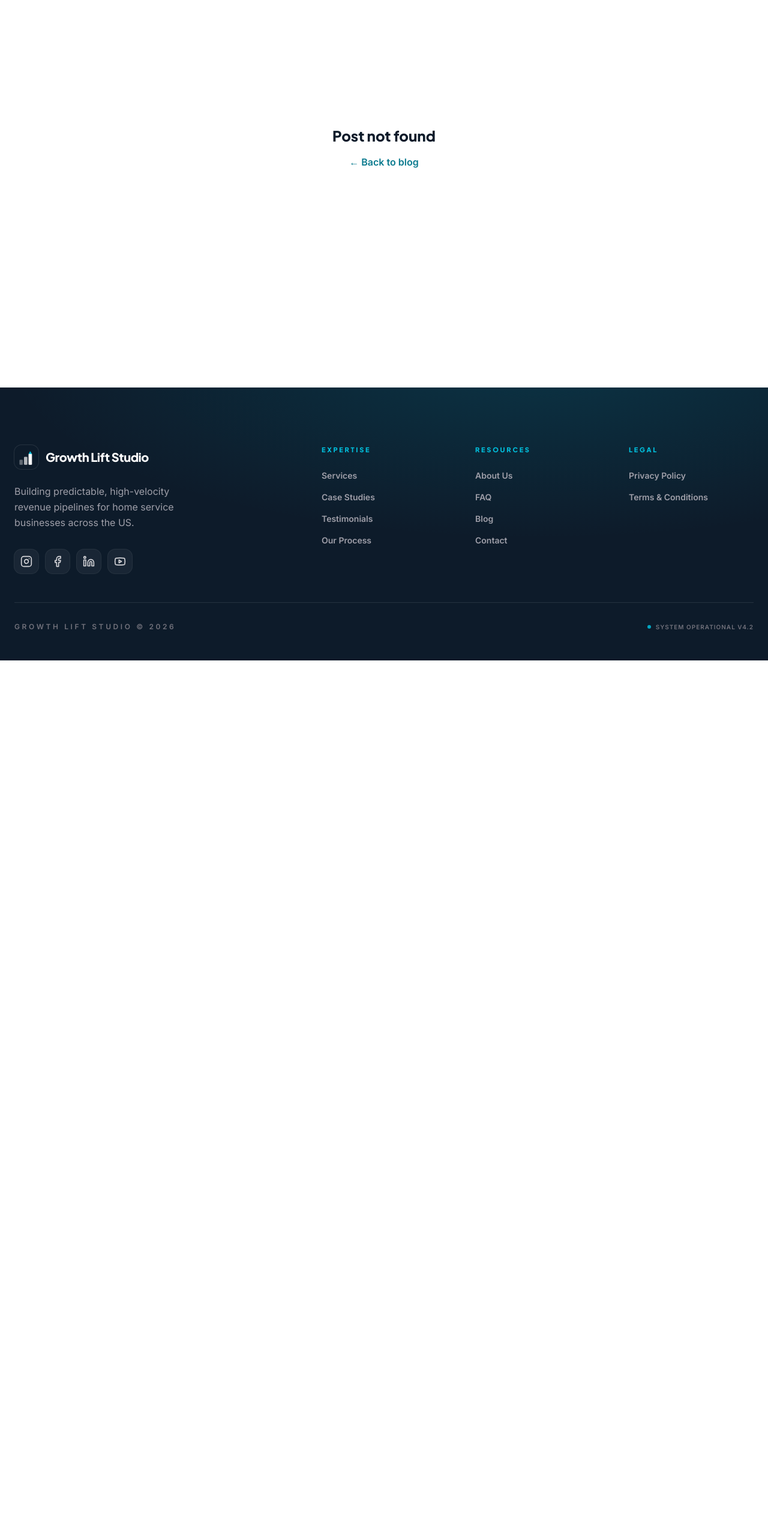
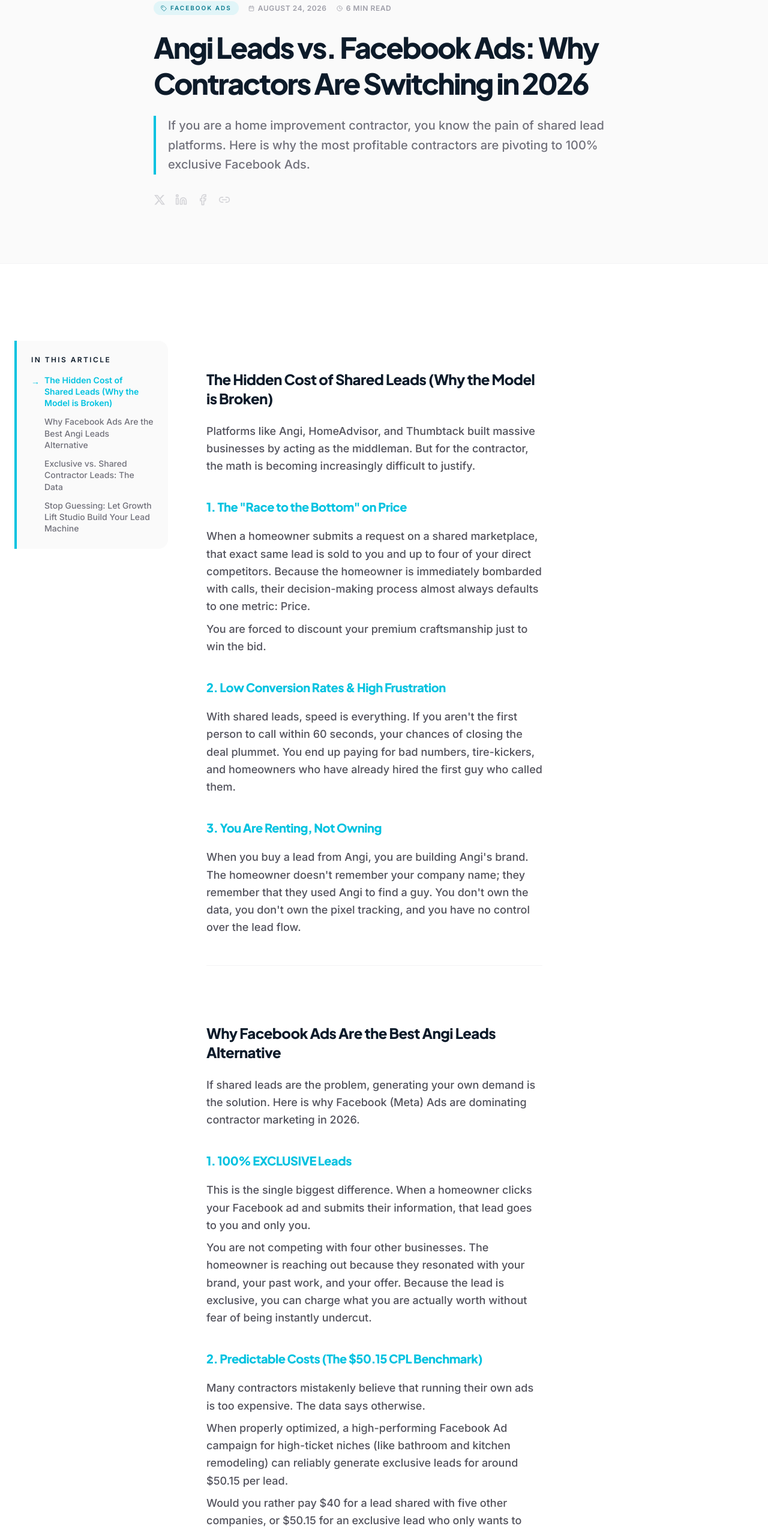
Before and after one commit to hellobinayak/growthliftstudio, a React (Vite) app: page /blog/angi-leads-vs-facebook-ads-contractors in a window 1280 px wide. Shown: the part 234-2788 px from the top of the page at 60% size. Before the commit the page ends 1335 px from the top, so only its background shows below. Built offline with nearby package versions, Linux system fonts and the light colour scheme.

Commit message:
feat(blog): add Angi Leads vs Facebook Ads article

```diff
--- a/src/data/blogPosts.ts
+++ b/src/data/blogPosts.ts
@@ -1122,4 +1122,109 @@
       },
     ],
   },
+  {
+    slug: "angi-leads-vs-facebook-ads-contractors",
+    title: "Angi Leads vs. Facebook Ads: Why Contractors Are Switching in 2026",
+    metaDescription: "Tired of fighting for shared Angi leads? Discover why exclusive Facebook Ads offer a higher ROI for contractors and how to get remodeling leads for $50.15.",
+    date: "August 24, 2026",
+    datePublished: "2026-08-24",
+    dateModified: "2026-08-24",
+    readTime: "6 min read",
+    category: "Facebook Ads",
+    excerpt: "If you are a home improvement contractor, you know the pain of shared lead platforms. Here is why the most profitable contractors are pivoting to 100% exclusive Facebook Ads.",
+    coverImage: "/images/angi-vs-facebook.png",
+    content: `
+## The Hidden Cost of Shared Leads (Why the Model is Broken)
+
+Platforms like Angi, HomeAdvisor, and Thumbtack built massive businesses by acting as the middleman. But for the contractor, the math is becoming increasingly difficult to justify.
+
+### 1. The "Race to the Bottom" on Price
+
+When a homeowner submits a request on a shared marketplace, that exact same lead is sold to you and up to four of your direct competitors. Because the homeowner is immediately bombarded with calls, their decision-making process almost always defaults to one metric: Price.
+
+You are forced to discount your premium craftsmanship just to win the bid.
+
+### 2. Low Conversion Rates & High Frustration
+
+With shared leads, speed is everything. If you aren't the first person to call within 60 seconds, your chances of closing the deal plummet. You end up paying for bad numbers, tire-kickers, and homeowners who have already hired the first guy who called them.
+
+### 3. You Are Renting, Not Owning
+
+When you buy a lead from Angi, you are building Angi's brand. The homeowner doesn't remember your company name; they remember that they used Angi to find a guy. You don't own the data, you don't own the pixel tracking, and you have no control over the lead flow.
+
+---
+
+## Why Facebook Ads Are the Best Angi Leads Alternative
+
+If shared leads are the problem, generating your own demand is the solution. Here is why Facebook (Meta) Ads are dominating contractor marketing in 2026.
+
+### 1. 100% EXCLUSIVE Leads
+
+This is the single biggest difference. When a homeowner clicks your Facebook ad and submits their information, that lead goes to you and only you.
+
+You are not competing with four other businesses. The homeowner is reaching out because they resonated with your brand, your past work, and your offer. Because the lead is exclusive, you can charge what you are actually worth without fear of being instantly undercut.
+
+### 2. Predictable Costs (The $50.15 CPL Benchmark)
+
+Many contractors mistakenly believe that running their own ads is too expensive. The data says otherwise.
+
+When properly optimized, a high-performing Facebook Ad campaign for high-ticket niches (like bathroom and kitchen remodeling) can reliably generate exclusive leads for around $50.15 per lead.
+
+Would you rather pay $40 for a lead shared with five other companies, or $50.15 for an exclusive lead who only wants to talk to you?
+
+### 3. The Strategy: Start With High-Volume Lead Forms
+
+One of the biggest mistakes contractors make when switching to Facebook ads is overcomplicating the process. They spend thousands on complex websites and landing pages before ever launching an ad.
+
+**The winning playbook for 2026 is different:**
+
+Start with high-volume leads using native Facebook Lead Forms.
+
+Native lead forms keep the user on the Facebook app. When they click your ad, a form pops up with their name, email, and phone number pre-filled by Facebook. This drastically reduces friction, resulting in a massively higher volume of leads right out of the gate. Once the volume is flowing and the calendar is booked, then you can optimize with external landing pages.
+
+---
+
+## Exclusive vs. Shared Contractor Leads: The Data
+
+**Lead Exclusivity**
+- Angi / HomeAdvisor: Shared with 3-5 competitors
+- Facebook Ads: 100% Exclusive to you
+
+**Pricing Power**
+- Angi / HomeAdvisor: Low (Forced to compete on price)
+- Facebook Ads: High (Selling on value & brand)
+
+**Lead Generation Method**
+- Angi / HomeAdvisor: Passive (Waiting for the platform)
+- Facebook Ads: Proactive (High volume lead forms)
+
+**Brand Equity**
+- Angi / HomeAdvisor: Builds the marketplace's brand
+- Facebook Ads: Builds your local authority
+
+**Average Cost Per Lead**
+- Angi / HomeAdvisor: $30 - $100+ (But shared)
+- Facebook Ads: ~$50.15 (Fully exclusive)
+
+---
+
+## Stop Guessing: Let Growth Lift Studio Build Your Lead Machine
+
+Transitioning away from Angi makes logical sense, but learning how to run Facebook Ads, optimize Lead Forms, and track pixels is a full-time job. You are a contractor, not a digital marketer.
+
+And frankly, most marketing agencies are just as bad as the shared lead platforms. They charge you a $3,000 monthly retainer just to test things, with zero guarantees that you will actually get jobs.
+
+**Growth Lift Studio does things differently.**
+
+We are a performance-based lead generation agency specifically for US home improvement contractors. We don't charge bloated retainers for brand awareness.
+
+- We generate exclusive, high-volume leads using battle-tested Facebook and Google Ads.
+- Your first 5 appointments are completely free.
+- You only pay when you close jobs ($1,500 setup + 1.5% of closed job value).
+
+If we don't bring you closed deals, we don't get paid. It is the ultimate risk-free way to ditch shared leads and build your own exclusive pipeline.
+
+Contact Growth Lift Studio today and let's get your first 5 free appointments on the calendar.
+    `,
+  },
 ];
```
Also changed, not shown: public/images/angi-vs-facebook.png (added).
